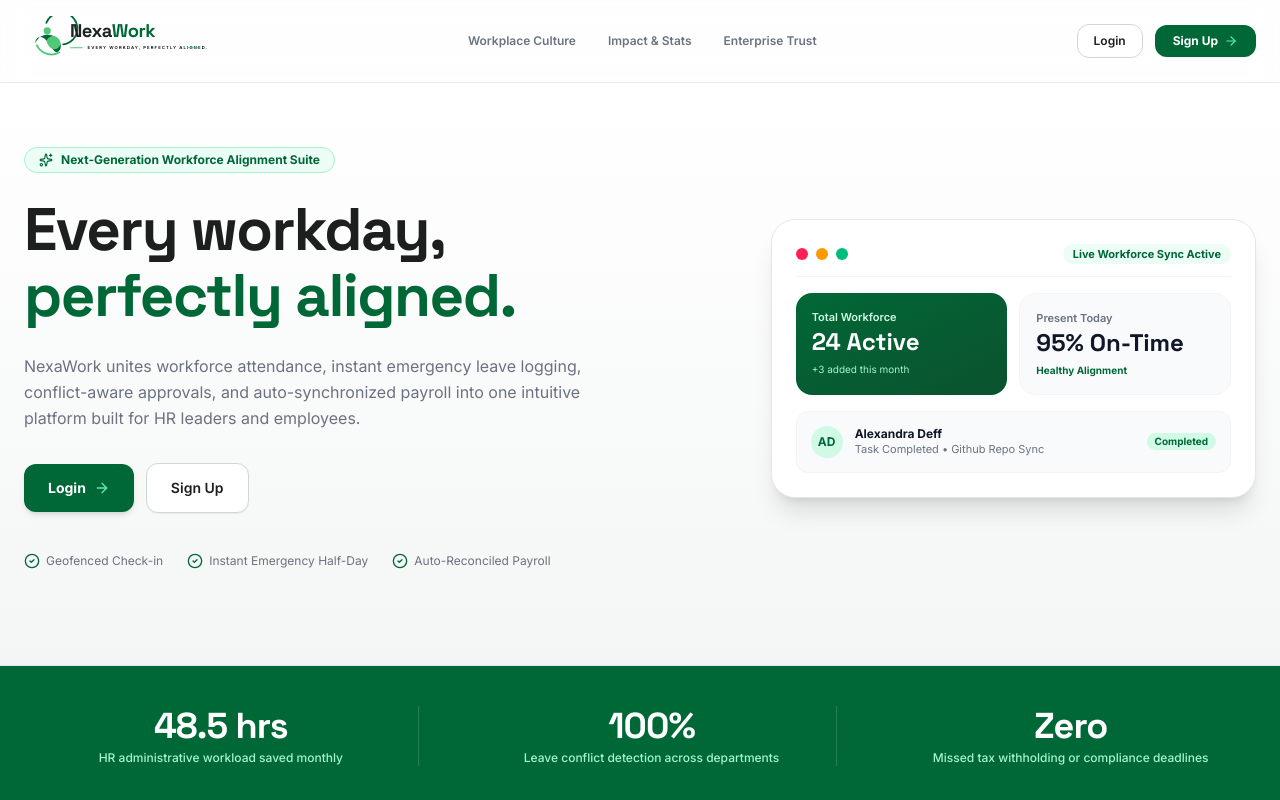
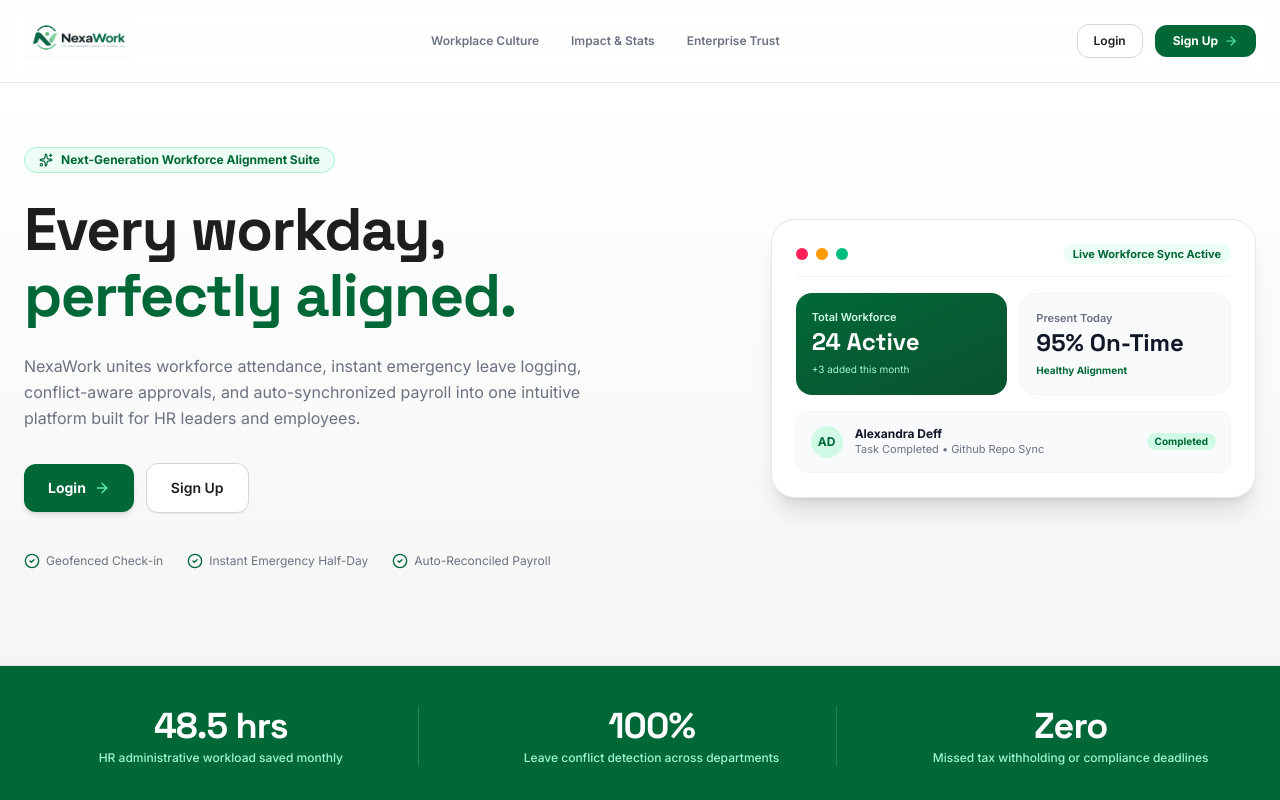
Before and after one commit to Patelved2307/DayFlow-odoo-2026, a React (Vite) app: page / in a window 1280 px wide. Shown: the top 800 px of the page. Built offline with nearby package versions, Linux system fonts and the light colour scheme.

Commit message:
feat: replace SVG logo with high-resolution official uploaded NexaWork PNG image

```diff
--- a/src/components/layout/NexaWorkLogo.tsx
+++ b/src/components/layout/NexaWorkLogo.tsx
@@ -10,102 +10,25 @@ interface NexaWorkLogoProps {
 export const NexaWorkLogo: React.FC<NexaWorkLogoProps> = ({
   className = '',
   size = 'md',
-  showTagline = true,
   variant = 'dark',
 }) => {
   const heights = {
     sm: 'h-8',
     md: 'h-11',
     lg: 'h-14',
-    xl: 'h-18',
+    xl: 'h-20',
   };
-
-  const nexaColor = variant === 'white' ? '#FFFFFF' : '#1C2522';
-  const workColor = variant === 'white' ? '#6EE7B7' : '#006837';
-  const taglineColor = variant === 'white' ? '#A7F3D0' : '#1C2522';
-  const lineColor = variant === 'white' ? '#6EE7B7' : '#50C878';
 
   return (
     <div className={`inline-flex items-center select-none ${heights[size]} ${className}`}>
-      <svg
-        viewBox="0 0 460 110"
-        fill="none"
-        xmlns="http://www.w3.org/2000/svg"
-        className="h-full w-auto"
-      >
-        {/* Emblem Group */}
-        <g transform="translate(10, 5)">
-          {/* Outer Dark Green Circular Arc */}
-          <path
-            d="M 46 12 A 40 40 0 1 1 88 66"
-            stroke="#006837"
-            strokeWidth="4.5"
-            strokeLinecap="round"
-            fill="none"
-          />
-
-          {/* Bottom Light Mint Circular Arc */}
-          <path
-            d="M 22 68 A 40 40 0 0 0 78 86"
-            stroke="#50C878"
-            strokeWidth="4.5"
-            strokeLinecap="round"
-            fill="none"
-          />
-
-          {/* Inner Mint Circle Dot */}
-          <circle cx="48" cy="32" r="9" fill="#50C878" />
-
-          {/* Main 'N' Ribbon (Deep Green) */}
-          <path
-            d="M 18 64 C 18 50, 30 40, 46 56 L 65 82 C 72 90, 82 82, 82 70 C 82 54, 66 42, 48 42 C 34 42, 22 52, 18 64 Z"
-            fill="#006837"
-          />
-
-          {/* Mint Ribbon Fold */}
-          <path
-            d="M 46 56 C 56 42, 70 42, 78 54 L 80 58 C 84 66, 77 78, 66 78 C 56 78, 48 66, 46 56 Z"
-            fill="#50C878"
-          />
-        </g>
-
-        {/* NexaWork Title Text */}
-        <g transform="translate(115, 52)">
-          <text
-            fontFamily="'Space Grotesk', 'Inter', system-ui, -apple-system, sans-serif"
-            fontWeight="800"
-            fontSize="46"
-            letterSpacing="-1.2"
-          >
-            <tspan fill={nexaColor}>Nexa</tspan>
-            <tspan fill={workColor}>Work</tspan>
-          </text>
-        </g>
-
-        {/* Tagline & Side Accent Lines */}
-        {showTagline && (
-          <g transform="translate(115, 82)">
-            {/* Left Accent Line */}
-            <rect x="0" y="-4" width="32" height="2.5" rx="1.25" fill={lineColor} />
-
-            {/* Tagline Text */}
-            <text
-              x="44"
-              y="0"
-              fontFamily="'Inter', system-ui, -apple-system, sans-serif"
-              fontWeight="800"
-              fontSize="10.5"
-              letterSpacing="2.8"
-              fill={taglineColor}
-            >
-              EVERY WORKDAY, PERFECTLY ALIGNED.
-            </text>
-
-            {/* Right Accent Line */}
-            <rect x="292" y="-4" width="32" height="2.5" rx="1.25" fill={lineColor} />
-          </g>
-        )}
-      </svg>
+      <img
+        src="/assets/nexawork-logo.png"
+        alt="NexaWork - Every Workday, Perfectly Aligned."
+        className={`h-full w-auto object-contain transition-all ${
+          variant === 'white' ? 'brightness-0 invert' : ''
+        }`}
+        loading="eager"
+      />
     </div>
   );
 };
```
Also changed, not shown: public/assets/nexawork-logo.png (added), src/assets/nexawork-logo.png (added).
